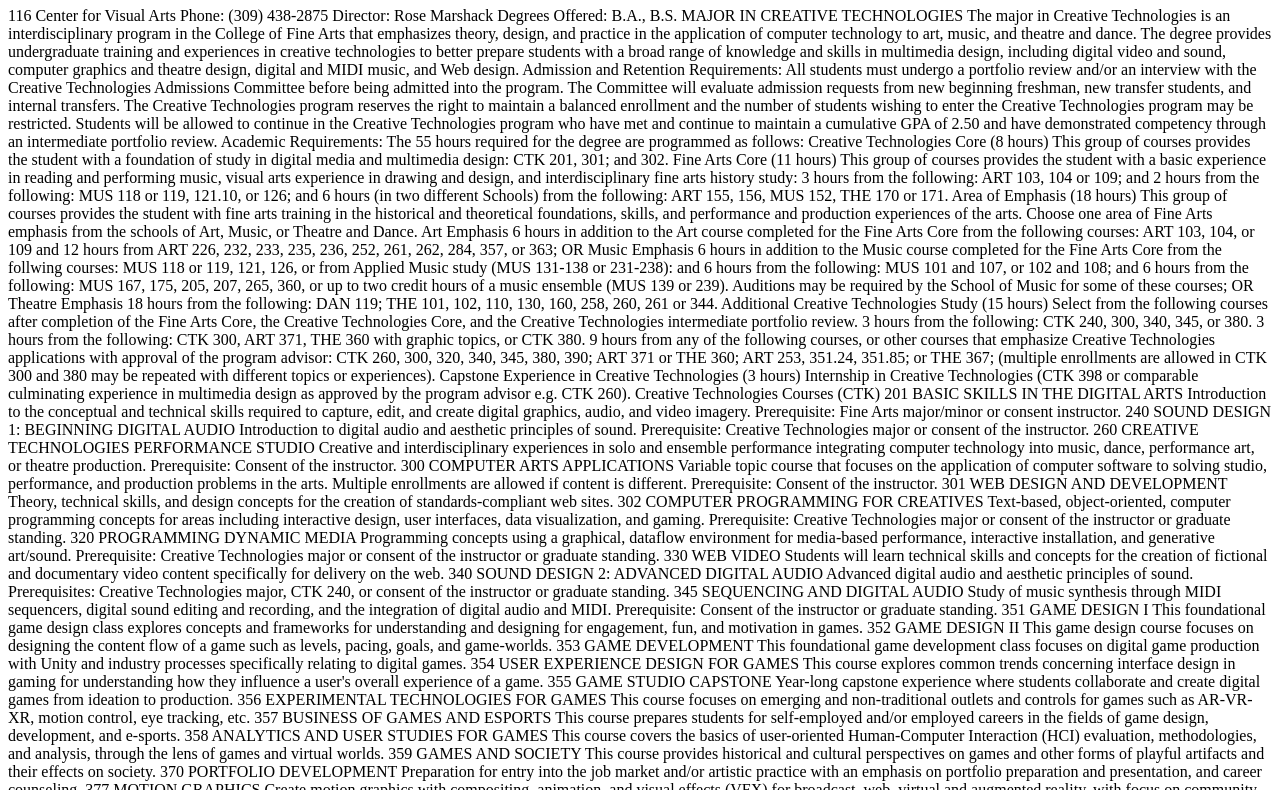
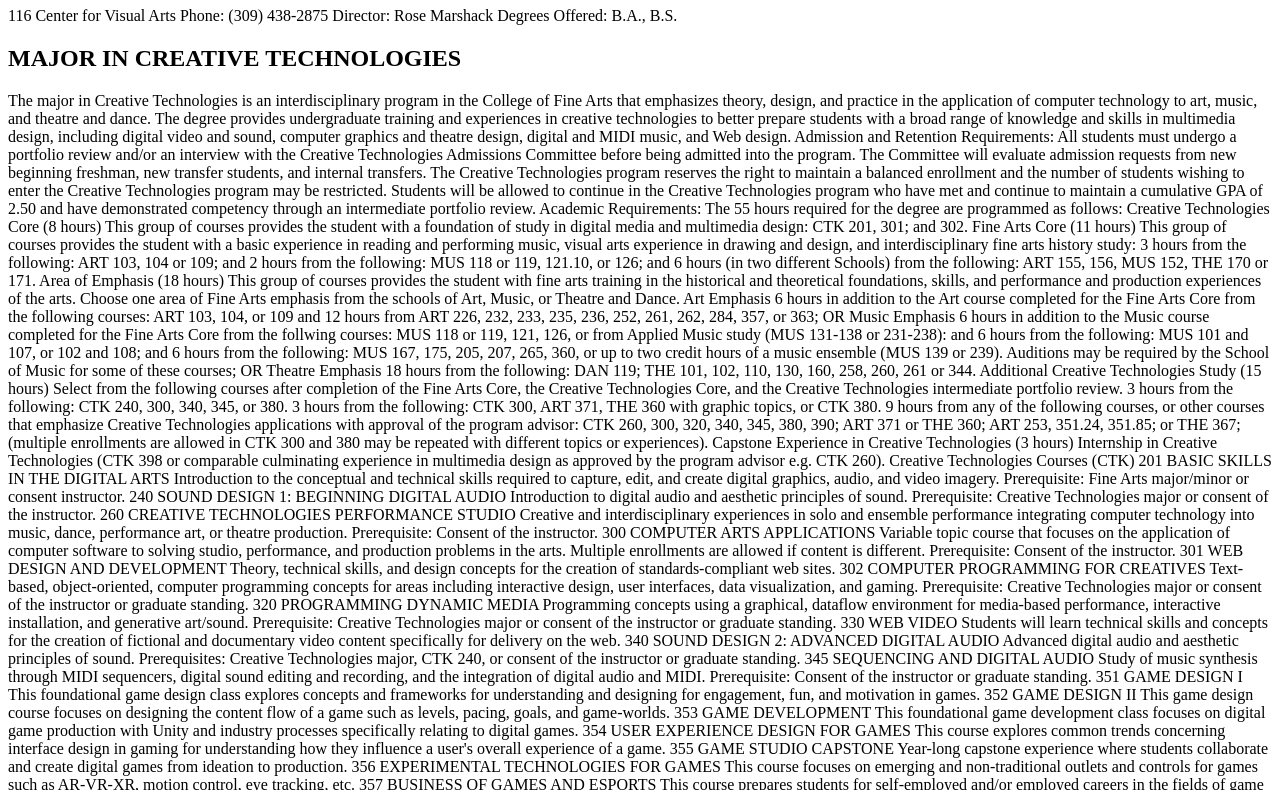
Before and after one commit to RickISU/CTK301, a plain HTML site: page assignment1.html in a window 1280 px wide. Shown: the part 73-863 px from the top of the page. Drawn offline with Linux system fonts and the light colour scheme.

Commit message:
Add files via upload

```diff
--- a/assignment1.html
+++ b/assignment1.html
@@ -2,7 +2,7 @@
 <html lang="en">
   <head>
     <meta charset="UTF-8">
-    <title>Assignment 1</title>
+    <title>Creative Technologies Program</title>
   </head>
   <body>
 <h1>Creative Technologies Program (CTK)</h1>
@@ -12,7 +12,7 @@ Phone: (309) 438-2875
 Director: Rose Marshack
 Degrees Offered: B.A., B.S.
 
-MAJOR IN CREATIVE TECHNOLOGIES
+<h2>MAJOR IN CREATIVE TECHNOLOGIES</h2>
 
 The major in Creative Technologies is an interdisciplinary program in the College of Fine Arts that emphasizes theory, design, and practice in the application of computer technology to art, music, and theatre and dance. The degree provides undergraduate training and experiences in creative technologies to better prepare students with a broad range of knowledge and skills in multimedia design, including digital video and sound, computer graphics and theatre design, digital and MIDI music, and Web design.
 
```
